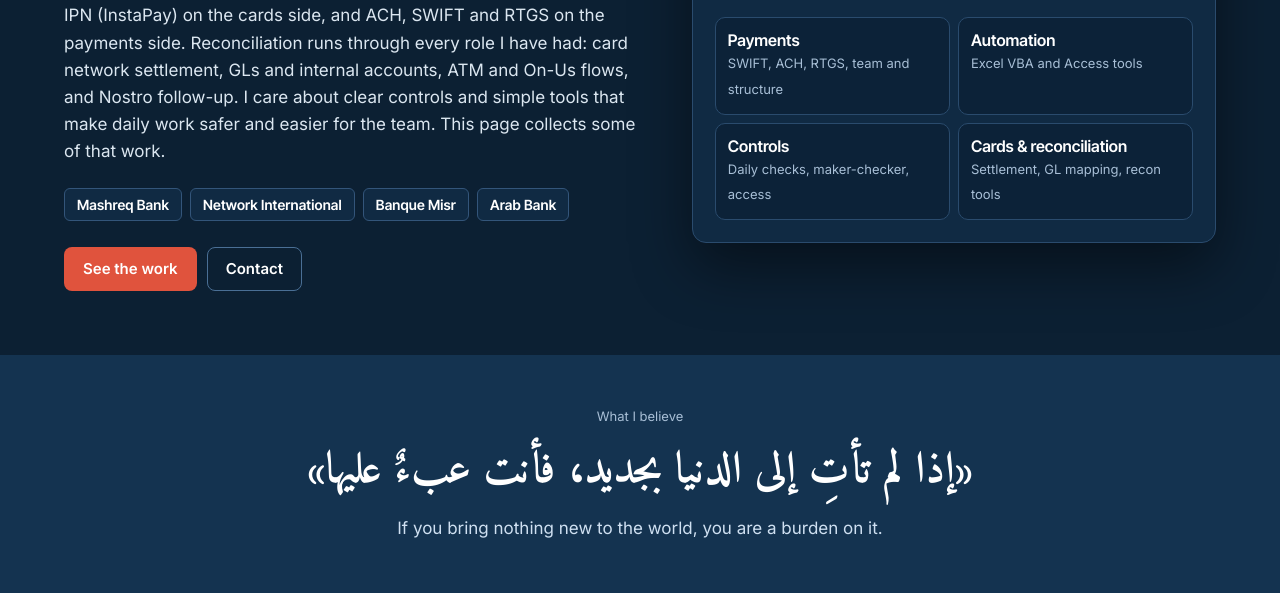
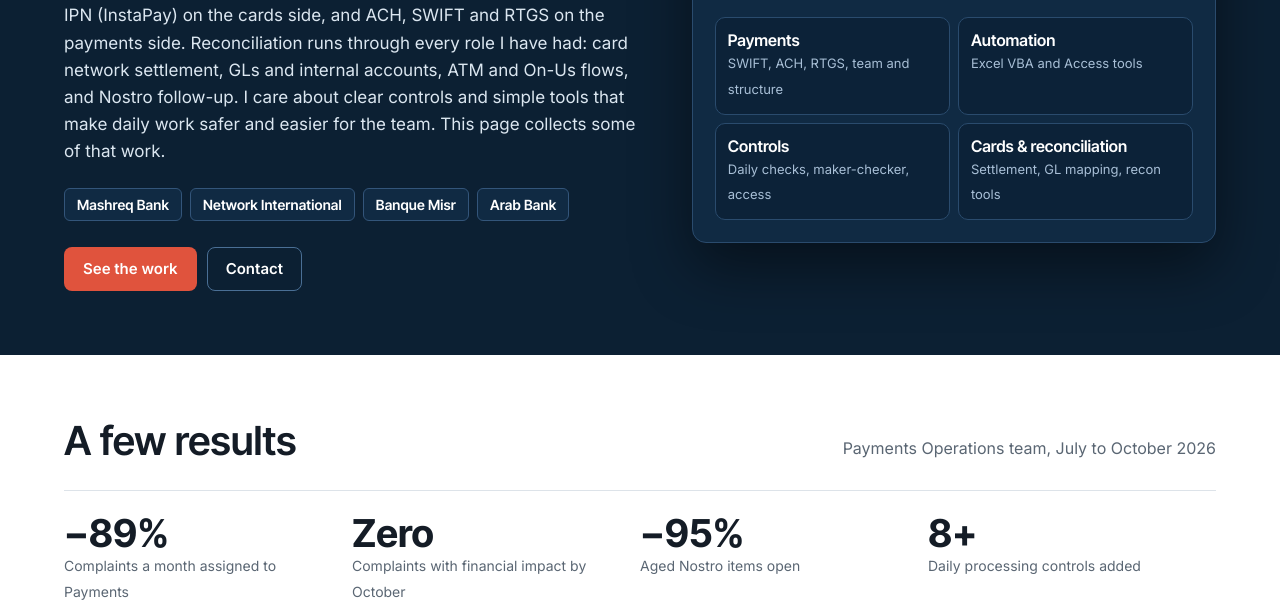
Before and after one commit to mahmoudelsherif337/mahmoudelsherif, a plain HTML site: page index.html in a window 1280 px wide. Shown: the part 342-952 px from the top of the page. Drawn offline with Linux system fonts and the light colour scheme.

Commit message:
Add files via upload

```diff
--- a/index.html
+++ b/index.html
@@ -14,7 +14,7 @@
 <meta name="twitter:card" content="summary_large_image">
 
 <link rel="preconnect" href="https://fonts.googleapis.com">
-<link href="https://fonts.googleapis.com/css2?family=Inter+Tight:wght@500;600;700&family=Inter:wght@400;500;600&family=Amiri:wght@400;700&display=swap" rel="stylesheet">
+<link href="https://fonts.googleapis.com/css2?family=Inter+Tight:wght@500;600;700&family=Inter:wght@400;500;600&display=swap" rel="stylesheet">
 <style>
 /* VOICE: calm, modest, clear — a practitioner showing his work, not a sales page.
    IDEA: an operations handbook: four areas (cards, payments, controls, automation), each item backed by a screen or a guide.
@@ -142,9 +142,6 @@ dialog::backdrop{background:#000b}
 .dlg header b{margin-right:auto;font:600 16px var(--ft)}
 .dlg .body{flex:1;overflow:auto;background:#fff;display:flex;align-items:flex-start;justify-content:center}
 .dlg iframe{border:0;width:100%;height:100%}.dlg .body img{max-width:100%;height:auto}
-.belief{background:var(--deep2);color:#fff;text-align:center;padding:clamp(34px,4vw,56px) max(5vw,16px)}
-.belief .ar{font:700 clamp(28px,3.6vw,44px)/1.6 Amiri,"Noto Naskh Arabic",serif;margin:0 auto 8px;max-width:none}
-.belief .en{font-size:17px;color:#cfe0f1;margin:0 auto;max-width:none}.belief .k{font-size:13px;color:#a8bfd6;margin-bottom:10px}
 .award{display:grid;grid-template-columns:minmax(0,320px) minmax(0,1fr);gap:clamp(24px,4vw,56px);align-items:center}
 .award img{width:100%;border-radius:14px;border:1px solid var(--line);box-shadow:0 18px 40px #0002;background:#fff}
 .award h3{font-size:clamp(24px,2.6vw,32px);margin:6px 0 14px}
@@ -180,12 +177,6 @@ dialog::backdrop{background:#000b}
     </div>
   </div>
 </div></header>
-
-<section class="belief"><div class="wrap">
-  <div class="k">What I believe</div>
-  <p class="ar" dir="rtl" lang="ar">«إذا لم تأتِ إلى الدنيا بجديد، فأنت عبءٌ عليها»</p>
-  <p class="en">If you bring nothing new to the world, you are a burden on it.</p>
-</div></section>
 
 <section class="band" id="impact"><div class="wrap">
   <div class="head"><h2>A few results</h2><p>Payments Operations team, July to October 2026</p></div>
```
